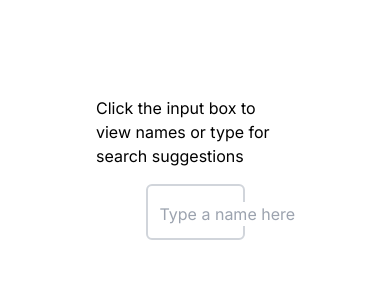
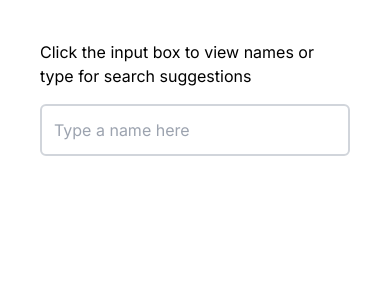
Before and after one commit to nobodyn0se/chip-input-field, a Next.js app: page / in a window 390 px wide. Shown: the top 300 px of the page. Built offline with nearby package versions, Linux system fonts and the light colour scheme.

Commit message:
Implemented responsiveness for the page

```diff
--- a/src/app/page.tsx
+++ b/src/app/page.tsx
@@ -80,10 +80,10 @@ export default function Home() {
   }, [searchQuery]);
 
   return (
-    <main className="flex w-full min-h-screen flex-col items-center justify-start p-24">
-      <div>Click the input box to view names or type for search suggestions</div>
-      <div ref={newRef} className="w-1/2">
-        <div className="flex flex-wrap border-2 border-gray-300 rounded-md mt-4 p-3">
+    <main className="flex w-full min-h-screen flex-col items-center justify-start p-10 md:p-24">
+      <div className="md:w-1/2">Click the input box to view names or type for search suggestions</div>
+      <div ref={newRef} className="w-full md:w-1/2">
+        <div className="flex flex-wrap border-2 border-gray-300 rounded-md mt-4 p-1 md:p-3">
 
           {/* Displays selected names in the form of chips */}
           {
@@ -97,7 +97,7 @@ export default function Home() {
           }
           {
             suggestionList.length > 0 &&
-            <input className="outline-none mt-1" type="text" placeholder="Type a name here"
+            <input className="outline-none m-2 flex-1" type="text" placeholder="Type a name here"
               value={searchQuery} onChange={handleInputSearch} onClick={handleInputClick} />
           }
         </div>
```
